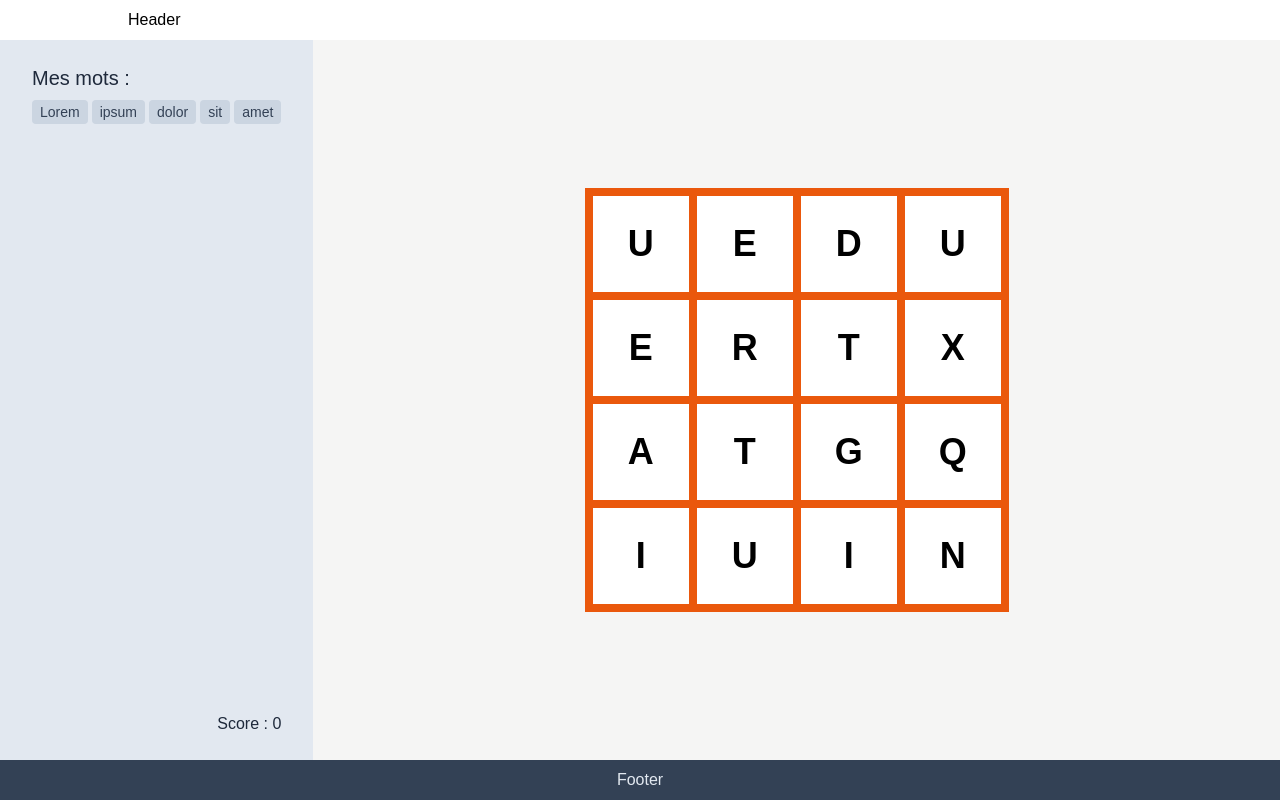
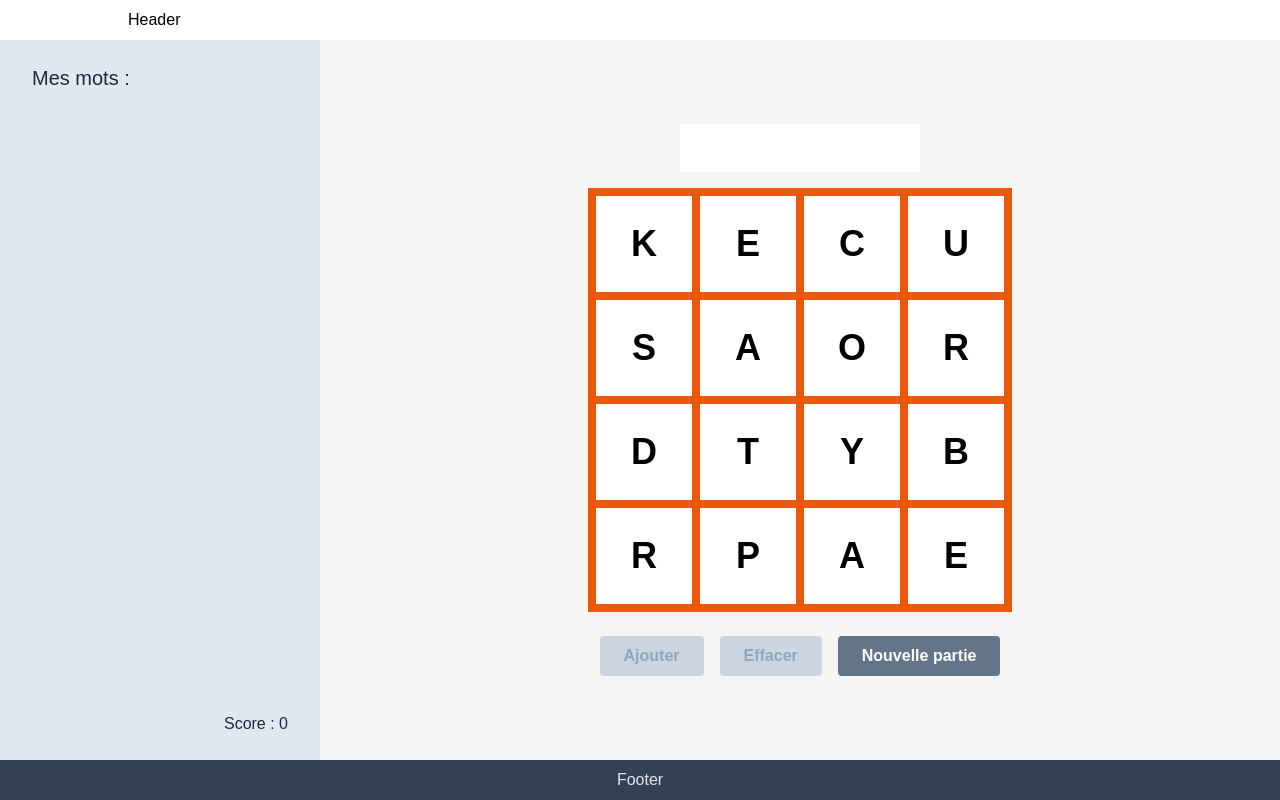
Before and after one commit to rmondi/melimix, a Next.js app: page / in a window 1280 px wide. Built offline with nearby package versions, Linux system fonts and the light colour scheme.

Commit message:
[Add] Context Words

```diff
--- a/app/layout.tsx
+++ b/app/layout.tsx
@@ -1,3 +1,5 @@
+import { WordsProvider } from "@/utils/context/Words";
+
 import Header from "@/components/Header";
 import Main from "@/components/Main";
 import Footer from "@/components/Footer";
@@ -12,10 +14,13 @@ export default function RootLayout({
   return (
     <html lang="fr">
       <body className="min-h-lvh flex flex-col bg-stone-100">
+
         <Header />
-        <Main>
-          {children}
-        </Main>
+          <WordsProvider>
+            <Main>
+            {children}
+            </Main>
+          </WordsProvider>
         <Footer />
       </body>
     </html>
--- /dev/null
+++ b/components/AddWord.tsx
@@ -0,0 +1,18 @@
+type AddWordType = {
+  isActive?: boolean;
+  handleClick: () => void;
+}
+
+const AddWord = ( { isActive = false, handleClick }: AddWordType ) => {
+
+  return (
+    <button
+    onClick={ handleClick }
+      className={ `inline-flex items-center px-6 h-10 text-md font-semibold ${ isActive ? "text-white bg-cyan-600" : "text-slate-400 bg-slate-300" } rounded cursor-pointer` }
+    >
+      { "Ajouter" }
+    </button>
+  )
+}
+
+export default AddWord
--- a/components/Board.tsx
+++ b/components/Board.tsx
@@ -1,103 +1,61 @@
 "use client";
 
-import { useState, useEffect } from "react"
+import { useState, useContext } from "react"
+import { WordsContext } from "@/utils/context/Words";
 import { v4 as uuidv4 } from "uuid"
+
+import useShakeDices from "@/utils/hook/useShakeDices";
 
 import Loader from "./Loader";
 import Dice from "./Dice";
-
-import {
-  LetterType,
-  LettersType,
-  LettersDefault } from "@/utils/types";
+import AddWord from "./AddWord";
+import ResetWord from "./ResetWord";
+import ResetGame from "./ResetGame";
 
 const Board = () => {
 
-  const [ isLoading, setIsLoading ] = useState( true );
-  const [ dices, setDices ] = useState<LettersType>( LettersDefault );
+  const { updateWords } = useContext( WordsContext )
 
-  const diceDirection = () => {
+  const { isLoading, dices, updateDices } = useShakeDices();
 
-    const randomDirection = Math.floor( Math.random() * 3 )
-    let direction = ""
+  const [ word, setWord ] = useState( "" )
 
-    if ( randomDirection === 0 ) {
-      direction = "0"
-    } else if ( randomDirection === 1 ) {
-      direction = "90"
-    } else if ( randomDirection === 2 ) {
-      direction = "180"
-    } else if ( randomDirection === 3 ) {
-      direction = "270"
+  const handleDiceClick = ( letter: string ) => {
+    const newWord = word + letter
+    setWord( newWord )
+  };
+
+  const handleResetWordClick = () => setWord( "" )
+
+  const handleAddWordClick = () => {
+    updateWords( word )
+    setWord( "" )
   }
 
-    return direction
-  }
-
-  const shakeDices = () => {
-
-    /* Simulating the 16 dices of the game */
-    const defaultDices = [
-      [ 'E', 'T', 'U', 'K', 'N', 'O' ],
-      [ 'E', 'V', 'G', 'T', 'I', 'N' ],
-      [ 'D', 'E', 'C', 'A', 'M', 'P' ],
-      [ 'I', 'E', 'L', 'R', 'U', 'W' ],
-      [ 'E', 'H', 'I', 'F', 'S', 'E' ],
-      [ 'R', 'E', 'C', 'A', 'L', 'S' ],
-      [ 'E', 'N', 'T', 'D', 'O', 'S' ],
-      [ 'O', 'F', 'X', 'R', 'I', 'A' ],
-      [ 'N', 'A', 'V', 'E', 'D', 'Z' ],
-      [ 'E', 'I', 'O', 'A', 'T', 'A' ],
-      [ 'G', 'L', 'E', 'N', 'Y', 'U' ],
-      [ 'B', 'M', 'A', 'Q', 'J', 'O' ],
-      [ 'T', 'L', 'I', 'B', 'R', 'A' ],
-      [ 'S', 'P', 'U', 'L', 'T', 'E' ],
-      [ 'A', 'I', 'M', 'S', 'O', 'R' ],
-      [ 'E', 'N', 'H', 'R', 'I', 'S' ]
-    ]
-
-    /* Array to store generatedDices */
-    const generatedLetters: LettersType = []
-
-    /* Generating the 16 dices */
-    for ( let i = 0; i <= 15; i++ ) {
-
-      const letter: LetterType = {};
-
-      /* Selecting a number between 0 and 5 */
-      const randomNumber = Math.floor( Math.random() * 5 )
-
-      /* Selecting the letter of each dice according to the random generated number */
-      letter.value = defaultDices[ i ][ randomNumber ]
-      letter.direction = diceDirection()
-      letter.isSelected = false
-
-      generatedLetters.push( letter )
-    }
-
-    return generatedLetters
-  }
-
-  const handleClick = ( e: React.MouseEvent<HTMLDivElement> ) => { console.log( e.target ) };
-
-  useEffect( () => {
-    const dices = shakeDices();
-    setDices( dices );
-    setIsLoading( false );
-  }, [] )
+  const handleResetClick = () => updateDices()
 
   if ( isLoading ) return <Loader />
   else return (
+    <div className="flex flex-col items-center">
+      <div className="mb-4 px-4 h-8 lg:h-12 min-w-40 lg:min-w-60 flex justify-center items-center text-xl leading-6 font-semibold text-slate-800 bg-white">
+        { word }
+      </div>
       <div className="flex flex-wrap gap-1 sm:gap-2 w-board h-board sm:w-boardSM sm:h-boardSM xl:w-boardXL xl:h-boardXL box-content bg-orange-600 border-4 sm:border-8 border-solid border-orange-600">
         {
           dices.map( dice => (
             <Dice
               key={ uuidv4() }
               letter={ dice }
-            handleClick={ handleClick }
+              handleClick={ handleDiceClick }
             />
           ) )
         }
+      </div>
+      <div className="mt-6 flex flex-wrap justify-center gap-4">
+        <AddWord handleClick={ handleAddWordClick } isActive={ word.length >=2 ? true : false  } />
+        <ResetWord handleClick={ handleResetWordClick } isActive={ word.length >=1 ? true : false } />
+        <ResetGame handleClick={ handleResetClick } />
+      </div>
     </div>
   )
 }
--- a/components/Dice.tsx
+++ b/components/Dice.tsx
@@ -4,7 +4,7 @@ import { LetterType } from "@/utils/types";
 
 type DiceType = {
   letter: LetterType;
-  handleClick: ( e: React.MouseEvent<HTMLDivElement> ) => void;
+  handleClick: ( arg0: string ) => void;
 };
 
 const Dice = ( { letter, handleClick }: DiceType ) => {
@@ -13,7 +13,7 @@ const Dice = ( { letter, handleClick }: DiceType ) => {
 
   return (
     <div
-      onClick={ ( e ) => handleClick( e ) }
+      onClick={ () => handleClick( value as string ) }
       className={ `flex justify-center items-center w-16 h-16 sm:w-20 sm:h-20 xl:w-24 xl:h-24 bg-white cursor-pointer transition hover:bg-slate-100 ${ isSelected ? " bg-green-600 text-white": "" }` }
     >
       <span className={ `text-xl sm:text-2xl xl:text-4xl font-bold rotate-${ direction }` }>
--- /dev/null
+++ b/components/ResetGame.tsx
@@ -0,0 +1,17 @@
+type ResetType = {
+  handleClick: () => void
+}
+
+const ResetGame = ( { handleClick }: ResetType ) => {
+
+  return (
+    <button
+      onClick={ handleClick }
+      className={ `inline-flex items-center px-6 h-10 text-md font-semibold text-white bg-slate-500 rounded cursor-pointer` }
+    >
+      { "Nouvelle partie" }
+    </button>
+  )
+}
+
+export default ResetGame
--- /dev/null
+++ b/components/ResetWord.tsx
@@ -0,0 +1,18 @@
+type ResetWordType = {
+  isActive?: boolean;
+  handleClick: () => void;
+}
+
+const ResetWord = ( { isActive = false, handleClick }: ResetWordType ) => {
+
+  return (
+    <button
+    onClick={ handleClick }
+      className={ `inline-flex items-center px-6 h-10 text-md font-semibold ${ isActive ? "text-white bg-red-700" : "text-slate-400 bg-slate-300" } rounded cursor-pointer` }
+    >
+      { "Effacer" }
+    </button>
+  )
+}
+
+export default ResetWord
--- a/components/Sidebar.tsx
+++ b/components/Sidebar.tsx
@@ -1,20 +1,22 @@
 "use client";
 
+import { useContext } from "react";
+import { WordsContext } from "@/utils/context/Words";
 import { v4 as uuidv4 } from "uuid";
 import Word from "./Word";
 
 const Sidebar = () => {
 
-  const words = [ "Lorem", "ipsum", "dolor", "sit", "amet" ];
+  const { words } = useContext( WordsContext )
 
   return (
-    <aside className="h-40 xl:h-auto bg-slate-200">
+    <aside className="h-40 xl:w-80 xl:h-auto bg-slate-200">
       <div className="flex flex-col px-5 sm:px-8 py-4 sm:py-6 h-full">
         <div className="flex-grow">
           <h2 className="text-xl font-medium text-slate-800">Mes mots :</h2>
           <div className="flex gap-1 mt-2">
             {
-              words.map( word => <Word key={ uuidv4() } word={ word } /> )
+              words && words.map( word => <Word key={ uuidv4() } word={ word } /> )
             }
           </div>
         </div>
--- /dev/null
+++ b/utils/context/Words.tsx
@@ -0,0 +1,44 @@
+"use client";
+
+import { useState, createContext } from "react";
+
+import { WordType, WordsType, WordsDefault } from "../types";
+
+type WordsContextType = {
+  words: WordsType;
+  updateWords: ( word: WordType ) => void;
+  resetWords: () => void;
+}
+
+const WordsContextDefault = {
+  words: [],
+  updateWords: () => {},
+  resetWords: () => {}
+};
+
+export const WordsContext = createContext<WordsContextType>( WordsContextDefault )
+
+type WordsProviderType = {
+  children: React.ReactNode;
+}
+
+export const WordsProvider = ( { children }: WordsProviderType ) => {
+
+  const [ words, setWords ] = useState<WordsType>( WordsDefault );
+
+  const updateWords = ( word: WordType ) => {
+
+    if ( !words.includes( word as never ) ) {
+      const newWords = [ ...words, word ]
+      setWords( newWords )
+    }
+  }
+
+  const resetWords = () => setWords( [] )
+
+  return (
+    <WordsContext.Provider value={ { words, updateWords, resetWords } }>
+      { children }
+    </WordsContext.Provider>
+  )
+}
--- /dev/null
+++ b/utils/hook/useShakeDices.tsx
@@ -0,0 +1,93 @@
+"use client";
+
+import { useState, useEffect, useContext } from "react";
+import { WordsContext } from "../context/Words";
+
+import {
+  LetterType,
+  LettersType,
+  LettersDefault } from "@/utils/types";
+
+const useShakeDices = () => {
+
+  const { resetWords } = useContext( WordsContext )
+
+  const [ isLoading, setIsLoading ] = useState( true )
+  const [ dices, setDices ] = useState<LettersType>( LettersDefault )
+
+  const diceDirection = () => {
+
+    const randomDirection = Math.floor( Math.random() * 3 )
+    let direction = ""
+
+    if ( randomDirection === 0 ) {
+      direction = "0"
+    } else if ( randomDirection === 1 ) {
+      direction = "90"
+    } else if ( randomDirection === 2 ) {
+      direction = "180"
+    } else if ( randomDirection === 3 ) {
+      direction = "270"
+    }
+
+    return direction
+  }
+
+  const shakeDices = () => {
+
+    /* Simulating the 16 dices of the game */
+    const defaultDices = [
+      [ 'E', 'T', 'U', 'K', 'N', 'O' ],
+      [ 'E', 'V', 'G', 'T', 'I', 'N' ],
+      [ 'D', 'E', 'C', 'A', 'M', 'P' ],
+      [ 'I', 'E', 'L', 'R', 'U', 'W' ],
+      [ 'E', 'H', 'I', 'F', 'S', 'E' ],
+      [ 'R', 'E', 'C', 'A', 'L', 'S' ],
+      [ 'E', 'N', 'T', 'D', 'O', 'S' ],
+      [ 'O', 'F', 'X', 'R', 'I', 'A' ],
+      [ 'N', 'A', 'V', 'E', 'D', 'Z' ],
+      [ 'E', 'I', 'O', 'A', 'T', 'A' ],
+      [ 'G', 'L', 'E', 'N', 'Y', 'U' ],
+      [ 'B', 'M', 'A', 'Q', 'J', 'O' ],
+      [ 'T', 'L', 'I', 'B', 'R', 'A' ],
+      [ 'S', 'P', 'U', 'L', 'T', 'E' ],
+      [ 'A', 'I', 'M', 'S', 'O', 'R' ],
+      [ 'E', 'N', 'H', 'R', 'I', 'S' ]
+    ]
+
+    /* Array to store generatedDices */
+    const generatedLetters: LettersType = []
+
+    /* Generating the 16 dices */
+    for ( let i = 0; i <= 15; i++ ) {
+
+      const letter: LetterType = {};
+
+      /* Selecting a number between 0 and 5 */
+      const randomNumber = Math.floor( Math.random() * 5 )
+
+      /* Selecting the letter of each dice according to the random generated number */
+      letter.value = defaultDices[ i ][ randomNumber ]
+      letter.direction = diceDirection()
+      letter.isSelected = false
+
+      generatedLetters.push( letter )
+    }
+
+    return generatedLetters
+  }
+
+  const updateDices = () => {
+    resetWords();
+
+    const dices = shakeDices()
+    setDices( dices )
+    setIsLoading( false )
+  }
+
+  useEffect( () => { updateDices() }, [] )
+
+  return { isLoading, dices, updateDices }
+}
+
+export default useShakeDices
--- a/utils/types.ts
+++ b/utils/types.ts
@@ -13,3 +13,11 @@ export const LetterDefault = {
 export type LettersType = LetterType[];
 
 export const LettersDefault = [ LetterDefault ];
+
+export type WordType = string;
+
+export const WordDefault: WordType = "";
+
+export type WordsType = WordType[] | [];
+
+export const WordsDefault: WordsType = [];
```
Also changed, not shown: components/Word.tsx (+6 -4 lines). Lines whose indentation alone changed are shown as unchanged.
